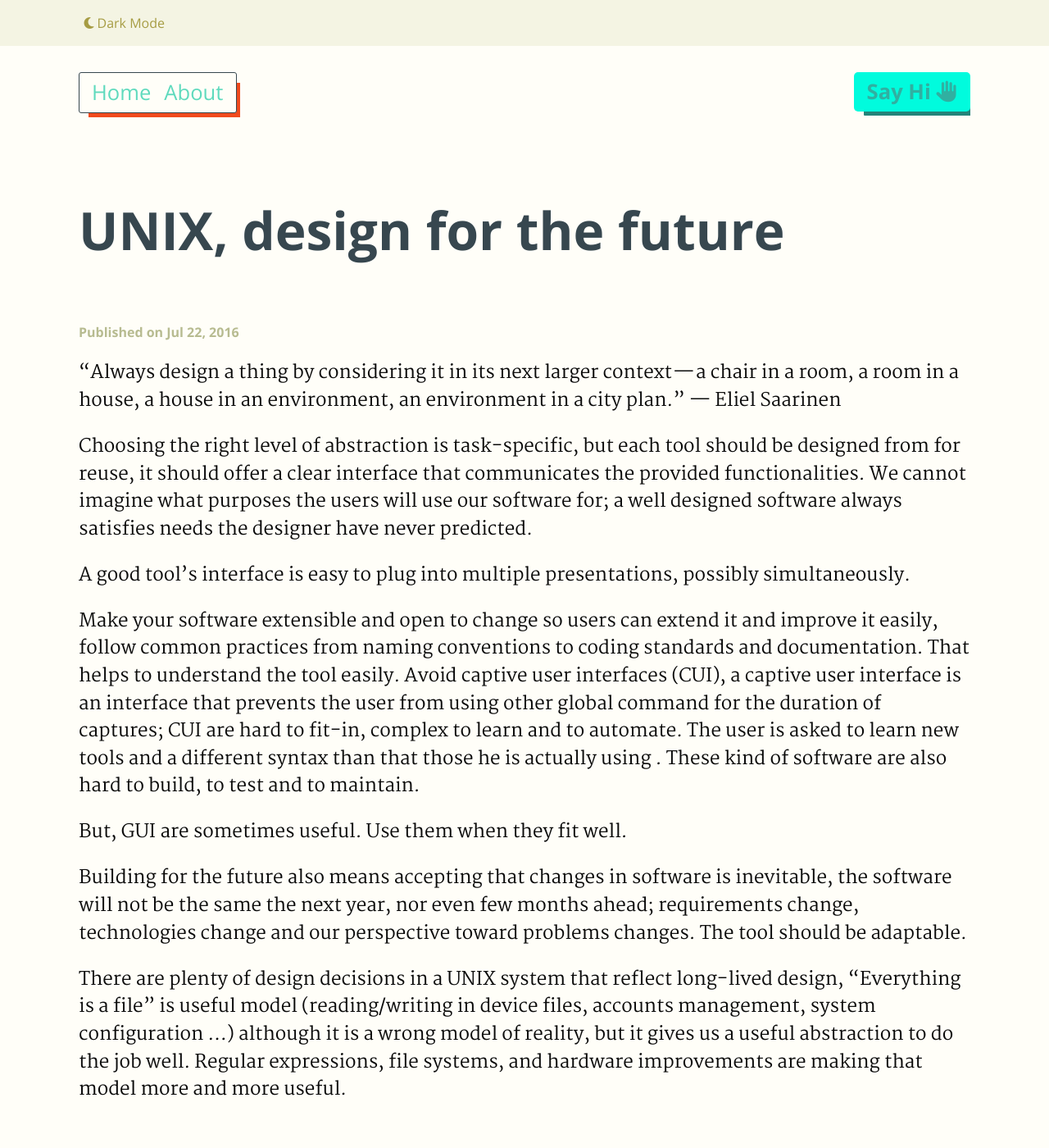
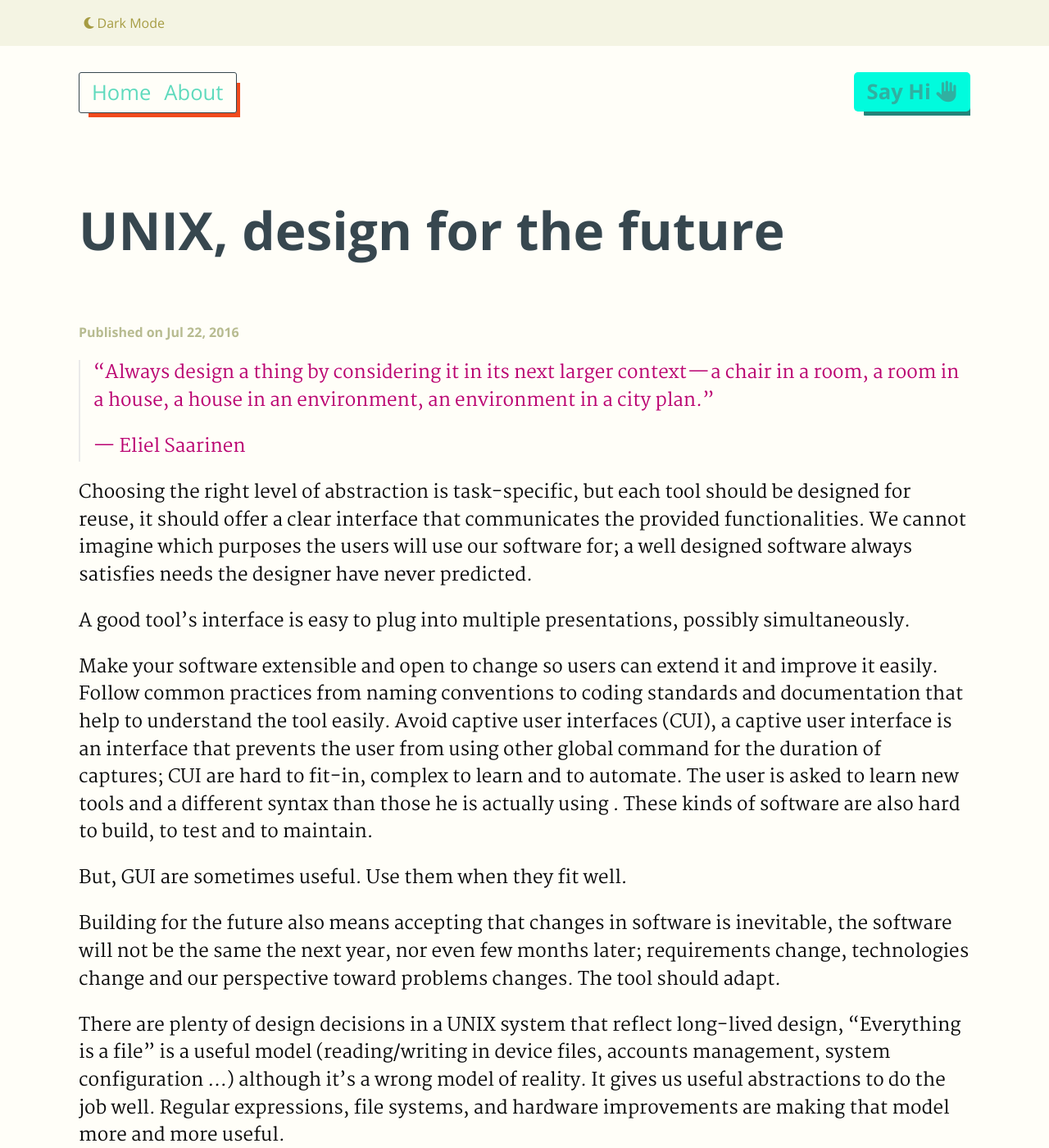
Before and after one commit to haresfaiez/haresfaiez.github.io, a Jekyll site: the page built from _posts/2016-07-22-UNIX-design-for-the-future.markdown, in a window 1280 px wide and 1400 px high. Shown: the whole window at 82% size. Built offline with Jekyll 4.4.1, drawn with Linux system fonts in a browser that asks for light colours.

Commit message:
Improve early posts

```diff
--- a/_posts/2016-07-21-UNIX-philosophy-introduction.markdown
+++ b/_posts/2016-07-21-UNIX-philosophy-introduction.markdown
@@ -18,7 +18,7 @@ Everyone has their metrics and its view of a good software.
 But, what about useful software?
 We can get the definition of a useful software:
 
-“A useful software is the software that can be used for a practical purpose.”
+> “A useful software is the software that can be used for a practical purpose.”
 
 It may not be the best solution, it may not be optimized,
 it may not look good, but it solves the problem facing us now.
--- a/_posts/2016-07-22-UNIX-design-for-the-future.markdown
+++ b/_posts/2016-07-22-UNIX-design-for-the-future.markdown
@@ -7,22 +7,24 @@ categories: Software, unix
 tags: featured
 ---
 
-“Always design a thing by considering it in its next larger
-context — a chair in a room, a room in a house, a house in an
-environment, an environment in a city plan.”
-— Eliel Saarinen
+> “Always design a thing by considering it in its next larger
+> context — a chair in a room, a room in a house, a house in an
+> environment, an environment in a city plan.”
+>
+> — Eliel Saarinen
 
-Choosing the right level of abstraction is task-specific, but each tool should be designed from for reuse, it should offer a clear interface that communicates the provided functionalities.
-We cannot imagine what purposes the users will use our software for; a well designed software always satisfies needs the designer have never predicted.
+Choosing the right level of abstraction is task-specific, but each tool should be designed for reuse, it should offer a clear interface that communicates the provided functionalities.
+We cannot imagine which purposes the users will use our software for; a well designed software always satisfies needs the designer have never predicted.
 
 A good tool’s interface is easy to plug into multiple presentations, possibly simultaneously.
 
-Make your software extensible and open to change so users can extend it and improve it easily, follow common practices from naming conventions to coding standards and documentation. That helps to understand the tool easily.
-Avoid captive user interfaces (CUI), a captive user interface is an interface that prevents the user from using other global command for the duration of captures; CUI are hard to fit-in, complex to learn and to automate. The user is asked to learn new tools and a different syntax than that those he is actually using . These kind of software are also hard to build, to test and to maintain.
+Make your software extensible and open to change so users can extend it and improve it easily.
+Follow common practices from naming conventions to coding standards and documentation that help to understand the tool easily.
+Avoid captive user interfaces (CUI), a captive user interface is an interface that prevents the user from using other global command for the duration of captures; CUI are hard to fit-in, complex to learn and to automate. The user is asked to learn new tools and a different syntax than those he is actually using . These kinds of software are also hard to build, to test and to maintain.
 
 But, GUI are sometimes useful. Use them when they fit well.
 
-Building for the future also means accepting that changes in software is inevitable, the software will not be the same the next year, nor even few months ahead; requirements change, technologies change and our perspective toward problems changes. The tool should be adaptable.
+Building for the future also means accepting that changes in software is inevitable, the software will not be the same the next year, nor even few months later; requirements change, technologies change and our perspective toward problems changes. The tool should adapt.
 
-There are plenty of design decisions in a UNIX system that reflect long-lived design, “Everything is a file” is useful model (reading/writing in device files, accounts management, system configuration …) although it is a wrong model of reality, but it gives us a useful abstraction to do the job well.
+There are plenty of design decisions in a UNIX system that reflect long-lived design, “Everything is a file” is a useful model (reading/writing in device files, accounts management, system configuration …) although it's a wrong model of reality. It gives us useful abstractions to do the job well.
 Regular expressions, file systems, and hardware improvements are making that model more and more useful.
--- a/_posts/2016-07-22-UNIX-portability.markdown
+++ b/_posts/2016-07-22-UNIX-portability.markdown
@@ -37,7 +37,7 @@ That enables other tools to benefit from the component’s improvements, which e
 Software interoperability manifests itself all around us, HTML, TCP/IP, CORBA, …
 
 There should be an interface to be implemented, a protocol, or an adapter to use to expose the available functionality.
-UNIX offers through the pipe-and-filter style a great context to grow our tools with such a principle.
+UNIX offers, through the pipe-and-filter style, a great context to grow our tools with such a principle.
 
 An interoperable software component can be plugged in with other components without a ceremony.
 
@@ -48,6 +48,7 @@ Using a shell script, that fits on a single line.
 Pretty easy! Isn’t it?
 
 Doing such actions in a graphic-based environment is harder. We need to find the folder where our team data are stored, open the file, copy the addresses (filter the lines manually), and open the e-mail client and paste them with the message, then send it. That will take a reasonable amount of time and mental energy.
+
 Imagine doing that every day.
 
 The latter tools were not built with interoperability in mind. They may be small, simple, and focused. But they don’t work well together. That makes our mission harder. It makes combining more and more tools in the same process nonpleasurable.
```
Also changed, not shown: _posts/2016-07-22-UNIX-small-is-beautiful.markdown (+13 -7 lines), _posts/2016-09-29-refactoring-the-small-blocks-early.md (+7 -7 lines).
